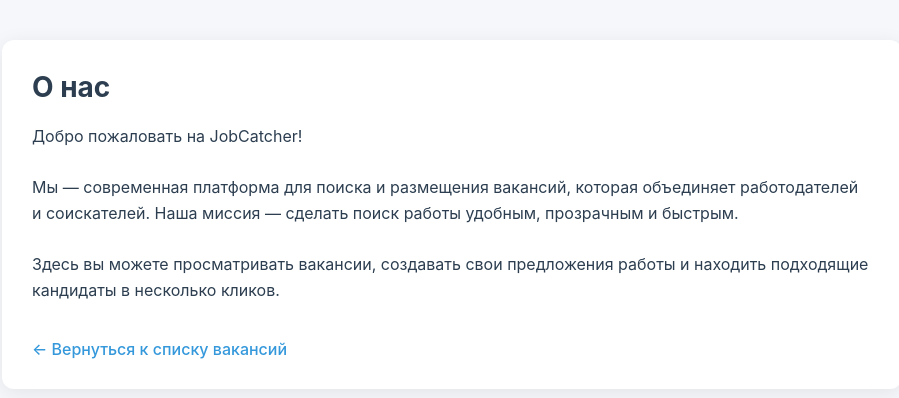
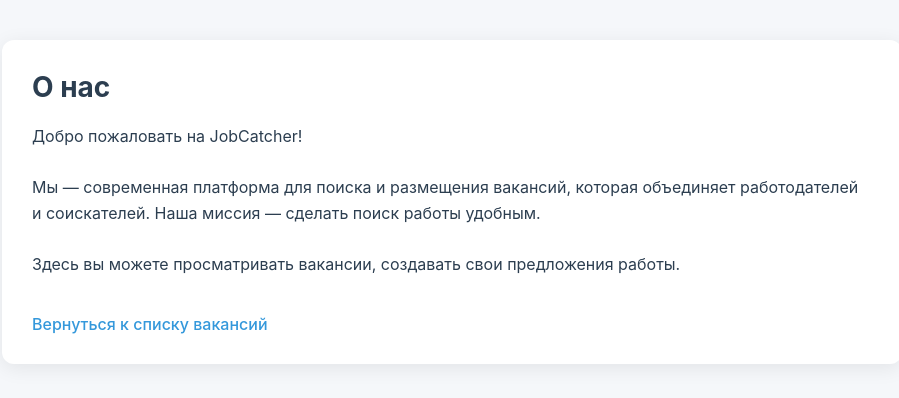
Before and after one commit to Vladimir9271/jobCatcher, a Django app: page /main/about/ in a window 1280 px wide. Shown: the top 398 px of the page, without its empty margins (188-1087 px from the left). Run offline with Django 5.2, Linux system fonts and the light colour scheme.

Commit message:
изменил о нас

```diff
--- a/main/templates/main/about.html
+++ b/main/templates/main/about.html
@@ -55,11 +55,10 @@
         <p class="card__text">
             Добро пожаловать на JobCatcher!<br><br>
             Мы — современная платформа для поиска и размещения вакансий, которая объединяет работодателей и соискателей.
-            Наша миссия — сделать поиск работы удобным, прозрачным и быстрым.<br><br>
-            Здесь вы можете просматривать вакансии, создавать свои предложения работы и находить подходящие кандидаты
-            в несколько кликов.
+            Наша миссия — сделать поиск работы удобным.<br><br>
+            Здесь вы можете просматривать вакансии, создавать свои предложения работы.
         </p>
-        <a href="{% url 'vacancy_list' %}" class="back-link">← Вернуться к списку вакансий</a>
+        <a href="{% url 'vacancy_list' %}" class="back-link"> Вернуться к списку вакансий</a>
     </div>
 </div>
 </body>
```
